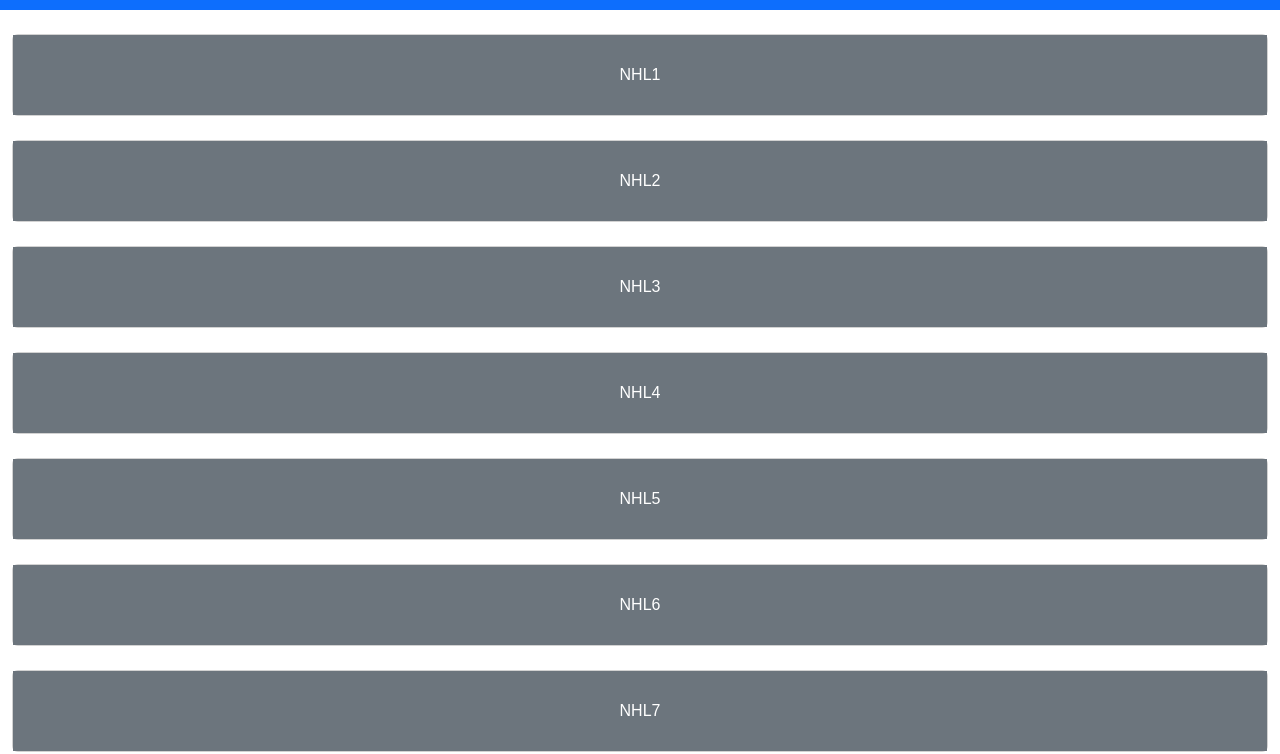
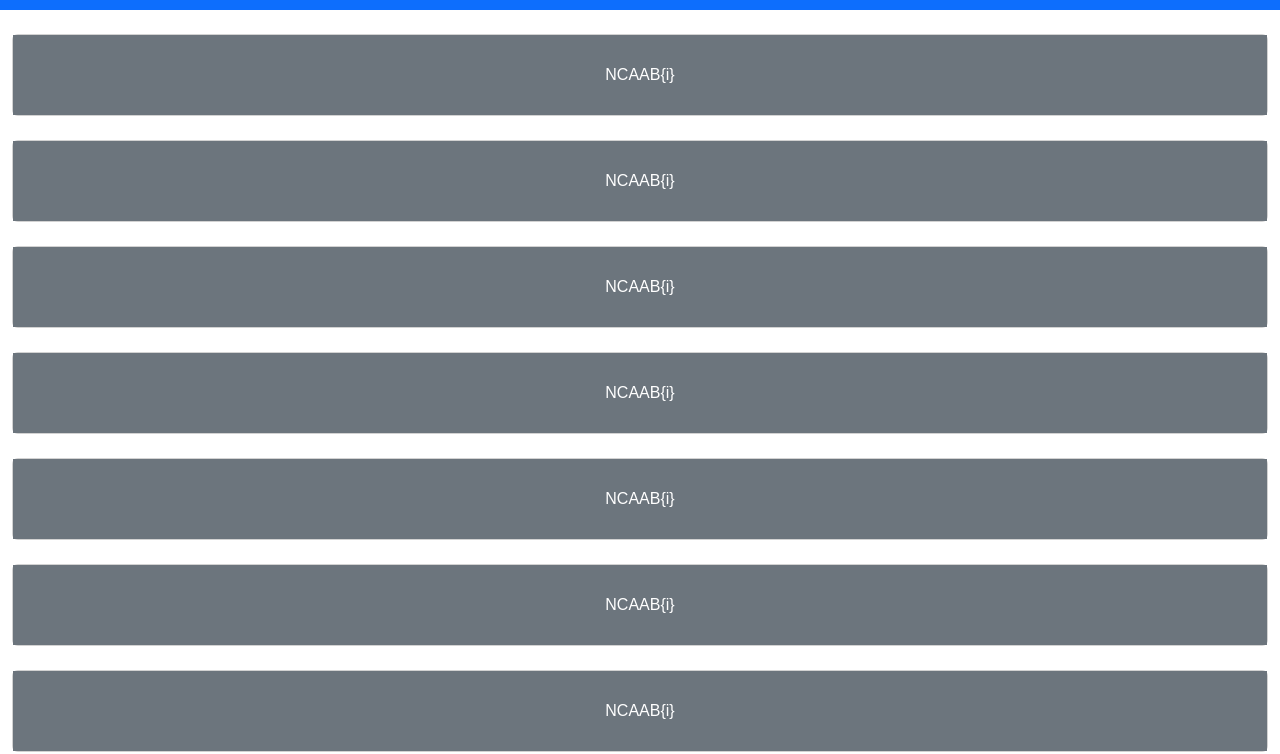
Before and after one commit to nba-stream/stream, a plain HTML site: page cr7/ncaab.html in a window 1280 px wide. Shown: the part 56-810 px from the top of the page. Drawn offline with Linux system fonts and the light colour scheme.

Commit message:
Update ncaab.html

```diff
--- a/cr7/ncaab.html
+++ b/cr7/ncaab.html
@@ -71,7 +71,7 @@
       for (i = 1; i <= 50; i++) {
         display.innerHTML += `
             <div class="card ">
-            <button class="copybtn bg-secondary" onclick="copy(${i})">NHL${i}</button>
+            <button class="copybtn bg-secondary" onclick="copy(${i})">NCAAB{i}</button>
         </div>
         <br>`;
 
```
